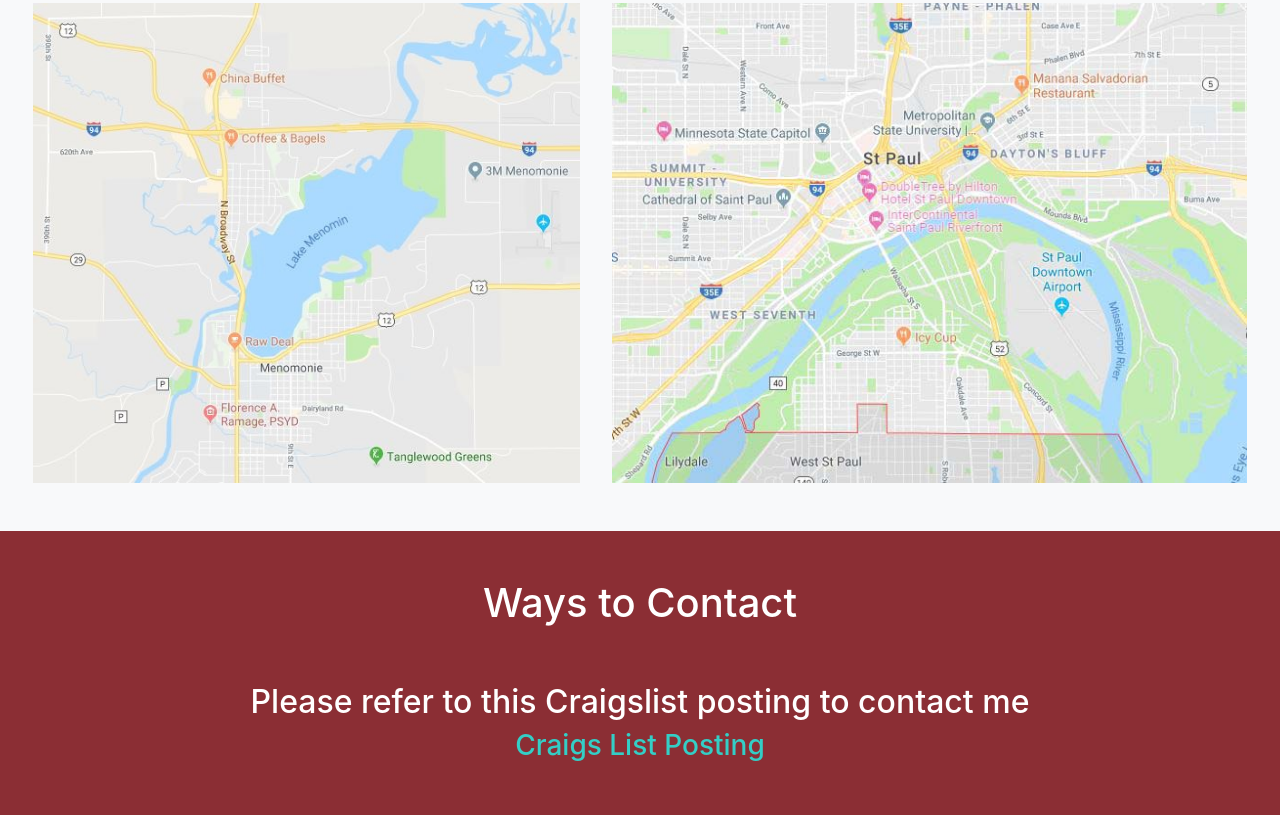
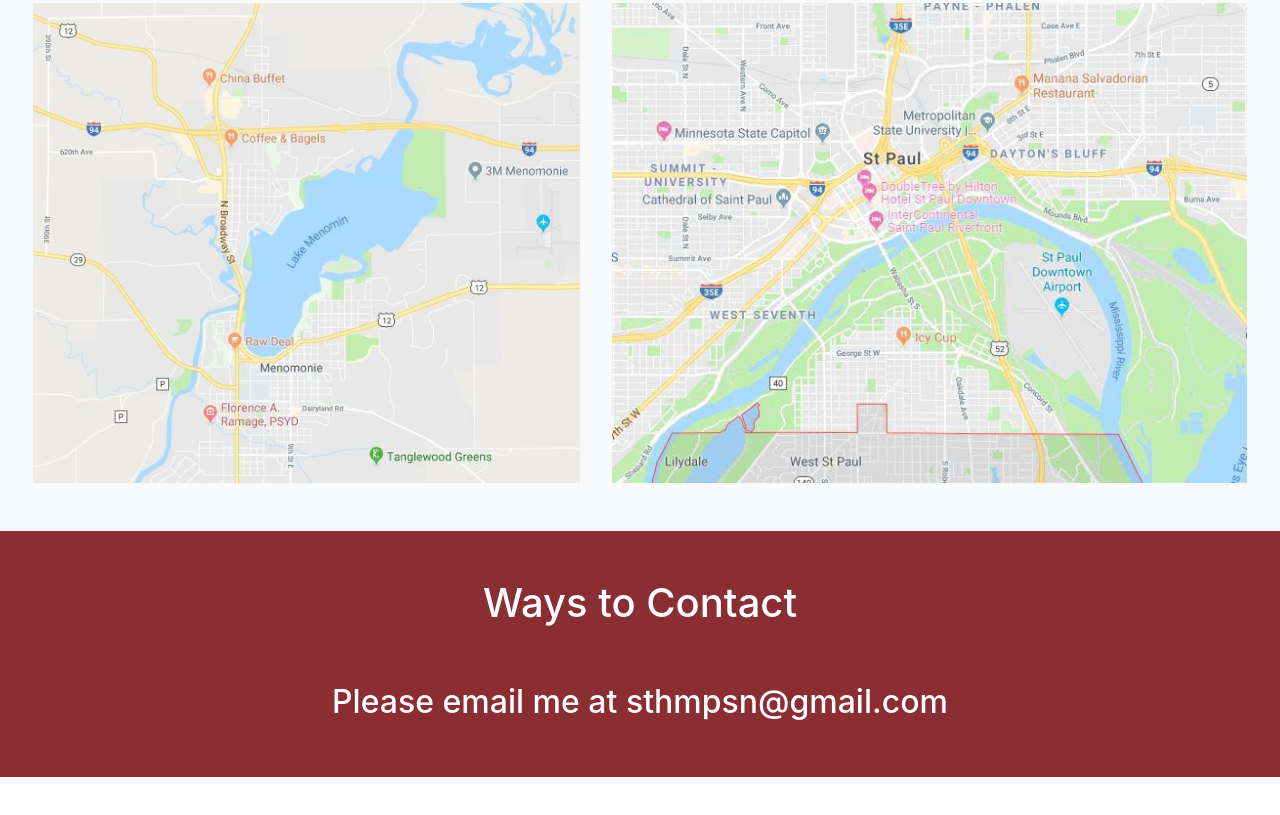
Before and after one commit to sthmpsn/subaru-sale, a plain HTML site: page index.html in a window 1280 px wide. Shown: the part 2948-3763 px from the top of the page. After the commit the page ends 3725 px from the top, so only its background shows below. Drawn offline with nearby package versions, Linux system fonts and the light colour scheme.

Commit message:
updated contact info

```diff
--- a/index.html
+++ b/index.html
@@ -170,8 +170,7 @@
         <h1 class="col-12 text-center py-5">Ways to Contact</h1>
         <div class="row mx-auto">
             <div class="col-auto text-center">
-                <h2>Please refer to this Craigslist posting to contact me</h2>
-                <h3><a href="http://www.craigslist.org" target="_blank" class="link-no-decorate">Craigs List Posting</a></h3>
+                <h2>Please email me at sthmpsn@gmail.com</h2>
             </div>
         </div>
     </section>
```
